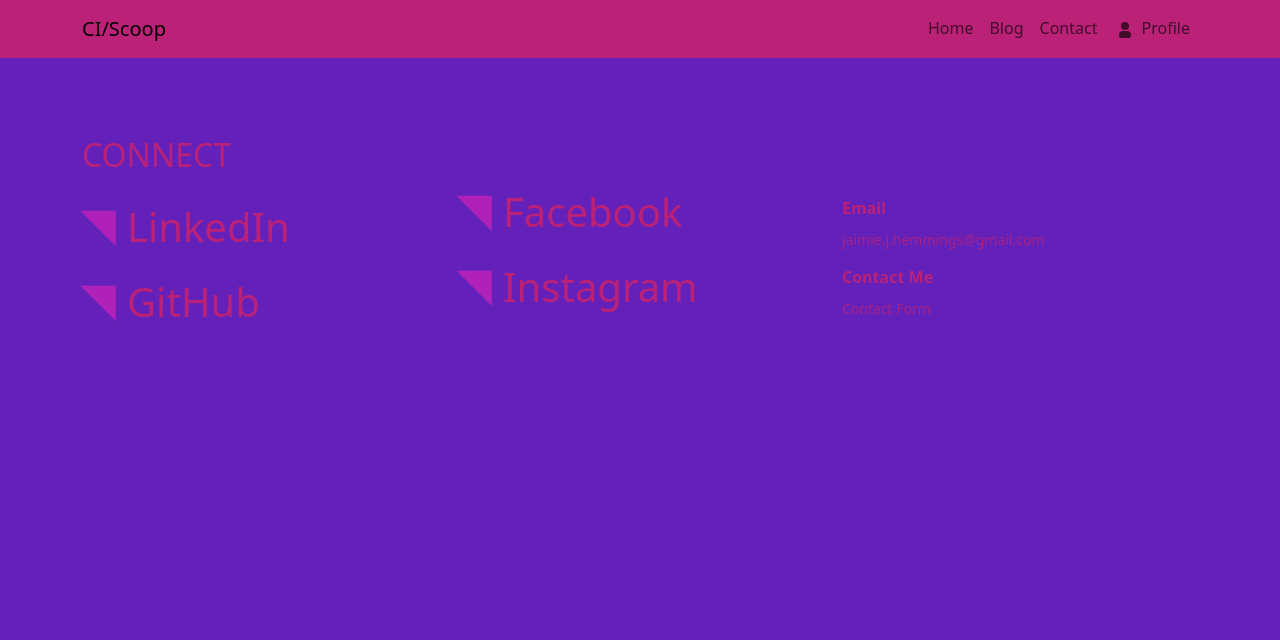
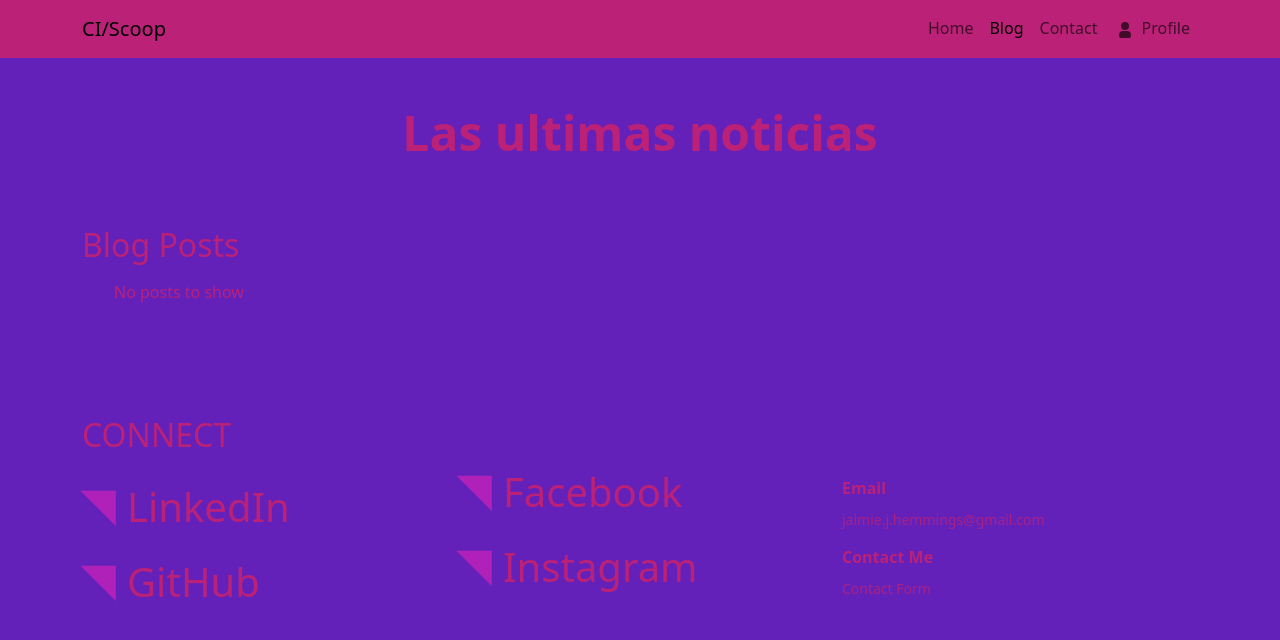
Before and after one commit to LidiaMorejudo/spanresources, a Python web app: template spanresources/templates/blog.html in a window 1280 px wide. Shown: the top 640 px of the page. Run offline with Jinja, Linux system fonts and the light colour scheme; the template is opened without the code that fills it, so the values that code supplies are empty.

Commit message:
Added code on the main blog page that will show the latest blogs

```diff
--- a/spanresources/templates/blog.html
+++ b/spanresources/templates/blog.html
@@ -1,5 +1,66 @@
 {% extends "base.html" %}
-
+{% set active_page = "blog" %}
 {% block content %}
-
+  <!-- Hero Section -->
+  <section class="px-4 py-5 text-center small-hero bg-image">
+    <div class="row">
+      <h1 class="display-5 fw-bold mb-3">
+        Las ultimas <span class="focus-text">noticias</span>
+      </h1>
+    </div>
+  </section>
+  <section class="blog-posts">
+    <div class="container">
+      <div class="row">
+        <div class="col-12">
+          <h2 class="sub-title">Blog Posts</h2>
+          <ul class="blog-list mt-3">
+            <!-- Check if there are any posts to display -->
+            {% if posts|length > 0 %}
+              <!-- Loop through each post to display it -->
+              {% for post in posts %}
+                <li>
+                  <div class="row">
+                    <div class="col-sm-8">
+                      <h3>{{ post.title }}</h3>
+                      <p class="mt-1 mb-3">
+                        <!-- Display truncated content with HTML formatting -->
+                        {{ post.preview|truncate(50,true,'...')|safe }}
+                      </p>
+                    </div>
+                    <div class="col-sm-4 d-flex flex-column justify-content-center">
+                      <a
+                        href="{{ url_for('blog_post', slug=post.slug) }}"
+                        class="btn btn-primary mb-3 mt-3 w-100"
+                        >Read More</a
+                      >
+                    </div>
+                  </div>
+                </li>
+              {% endfor %}
+            <!-- If no posts do this instead -->
+            {% else %}
+              <div class="row">
+                <div class="col">
+                  <p>No posts to show</p>
+                </div>
+              </div>
+            {% endif %}
+          </ul>
+        </div>
+      </div>
+      <div class="row">
+        <div class="col-12 page-buttons">
+          <!-- Check if there is a previous page to show -->
+          {% if prev_url %}
+            <a class="btn btn-primary" href="{{ prev_url }}">Newer posts</a>
+          {% endif %}
+          <!-- Check if there is a next page to show -->
+          {% if next_url %}
+            <a class="btn btn-primary" href="{{ next_url }}">Older posts</a>
+          {% endif %}
+        </div>
+      </div>
+    </div>
+  </section>
 {% endblock %}
--- a/spanresources/templates/messages.html
+++ b/spanresources/templates/messages.html
@@ -0,0 +1,5 @@
+{% extends "base.html" %}
+
+{% block content %}
+
+{% endblock %}
```
